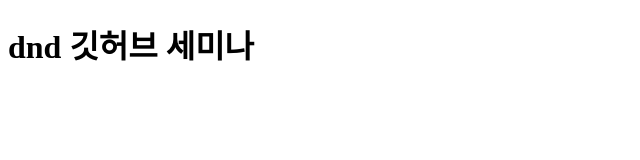
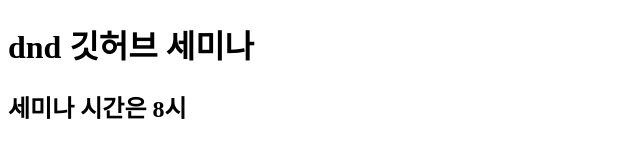
Before and after one commit to Song-EunJu/dnd-git-example, a plain HTML site: page index.html in a window 1280 px wide. Shown: the whole page, without its empty margins (0-640 px from the left). Drawn offline with Linux system fonts and the light colour scheme.

Commit message:
6기 세미나 진행

```diff
--- a/index.html
+++ b/index.html
@@ -8,5 +8,6 @@
 </head>
 <body>
     <h1>dnd 깃허브 세미나</h1>
+    <h2>세미나 시간은 8시</h2>
 </body>
 </html>
```
